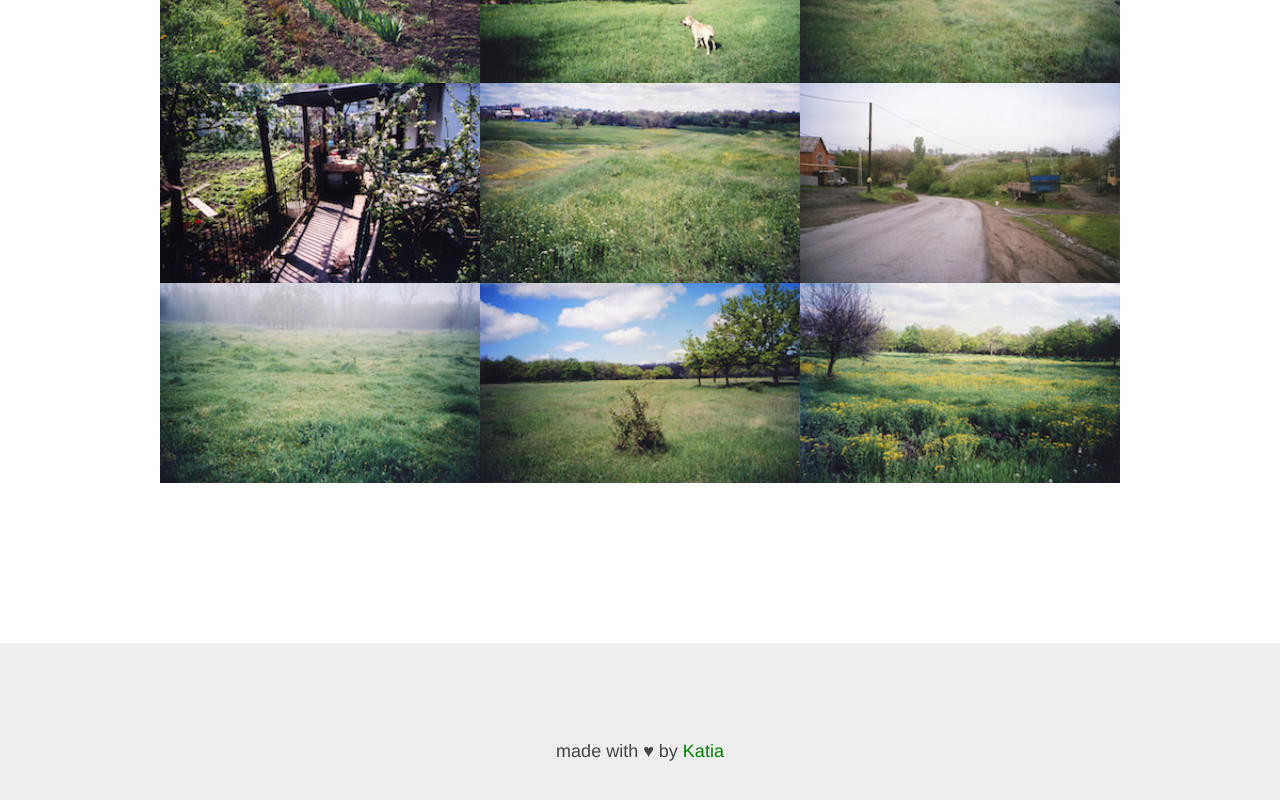
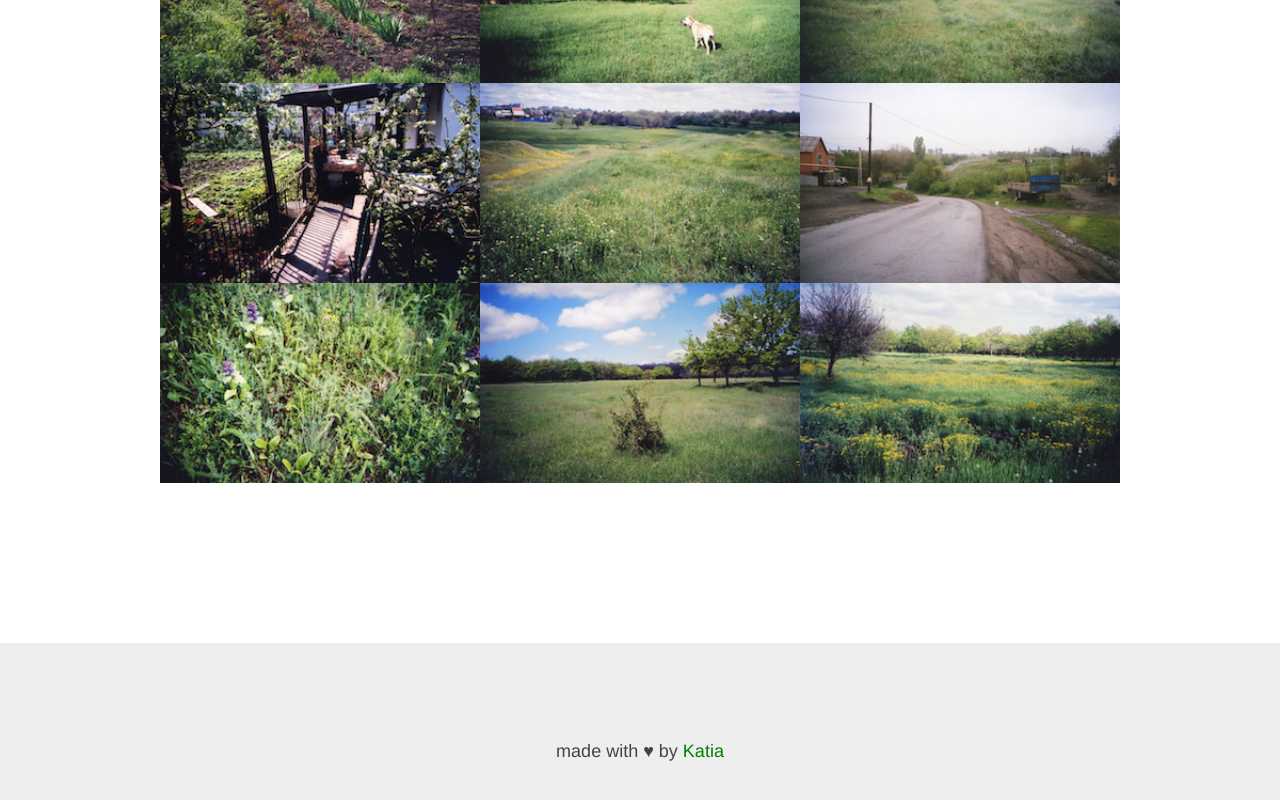
Before and after one commit to katia-trifonova/fieldscapes, a plain HTML site: page index.html in a window 1280 px wide. Shown: the part 6932-7732 px from the top of the page. Drawn offline with Linux system fonts and the light colour scheme.

Commit message:
img change

```diff
--- a/css/style.css
+++ b/css/style.css
@@ -38,6 +38,9 @@ body {
   content: "";
   display: table;
   clear: both;
+}
+.border {
+  height: 300px;
 }
 .footer {
   background-color: #eee;
@@ -105,8 +108,8 @@ body {
 .gallery__link_village {
   background-image: url("../pic/thumb/village.jpg");
 }
-.gallery__link_rainy-field {
-  background-image: url("../pic/thumb/rainy-field.jpg");
+.gallery__link_weed {
+  background-image: url("../pic/thumb/weed.jpg");
 }
 .gallery__link_sunny {
   background-image: url("../pic/thumb/sunny.jpg");
--- a/index.html
+++ b/index.html
@@ -68,6 +68,8 @@
 		</audio>
 	</div>
 
+	<!-- <div class="border parallax-window"  data-parallax="scroll" data-image-src="pic/weed.jpg"></div> -->
+
 	<div class="gallery clearfix">
 
 		<h2 class="title title_gallery">visual</h2>
@@ -96,7 +98,7 @@
 
 		<a class="gallery__link gallery__link_village" href="pic/village.jpg" data-lightbox="pic"></a>
 
-		<a class="gallery__link gallery__link_rainy-field" href="pic/rainy-field.jpg" data-lightbox="pic"></a>
+		<a class="gallery__link gallery__link_weed" href="pic/weed.jpg" data-lightbox="pic"></a>
 
 		<a class="gallery__link gallery__link_sunny" href="pic/sunny.jpg" data-lightbox="pic"></a>
 
```
Also changed, not shown: img/animals.svg (added), img/capricorn2.svg (deleted), img/chick.svg (added), img/chick2.svg (deleted), img/dog.svg (added), img/goat.svg (added), img/happy22.svg (deleted), img/sheep.svg (added), img/sheep3.svg (deleted).
